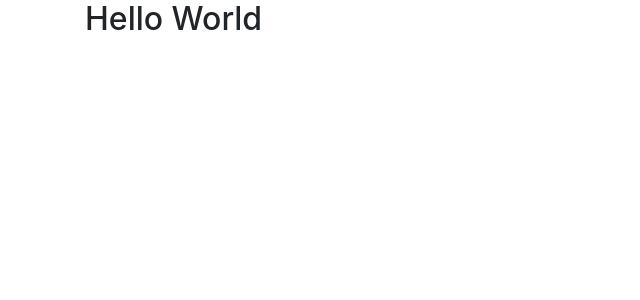
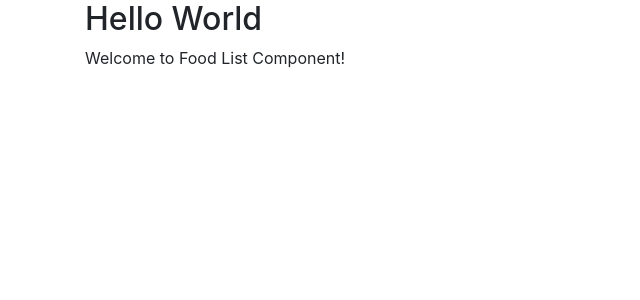
Before and after one commit to MdYeasinSamadArnob/CalorieDensity, a React (Create React App) app in the folder calorie-density/: page / in a window 1280 px wide. Shown: the top 300 px of the page, without its empty margins (0-640 px from the left). Built offline with nearby package versions, Linux system fonts and the light colour scheme.

Commit message:
foodlist component

```diff
--- a/calorie-density/src/App.js
+++ b/calorie-density/src/App.js
@@ -1,15 +1,14 @@
 import React, { Component } from "react";
-import { BrowserRouter as Router, Route, Link } from "react-router-dom";
 import "bootstrap/dist/css/bootstrap.min.css";
+import FoodList from "./components/food-list.component"
 
 class App extends Component {
   render() {
     return (
-      <Router>
         <div className="container">
           <h2>Hello World</h2>
+          <FoodList></FoodList>
         </div>
-      </Router>
     );
   }
 }
--- /dev/null
+++ b/calorie-density/src/components/food-list.component.js
@@ -0,0 +1,11 @@
+import React, { Component } from 'react';
+
+export default class FoodList extends Component {
+    render() {
+        return (
+            <div>
+                <p>Welcome to Food List Component!</p>
+            </div>
+        )
+    }
+}
```
